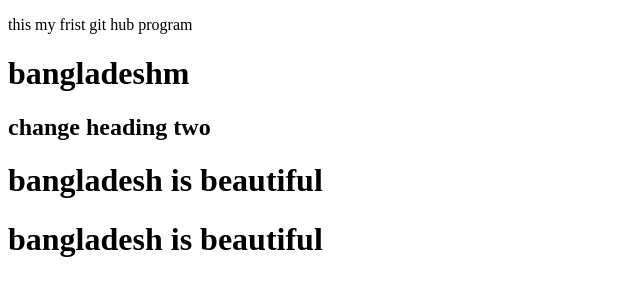
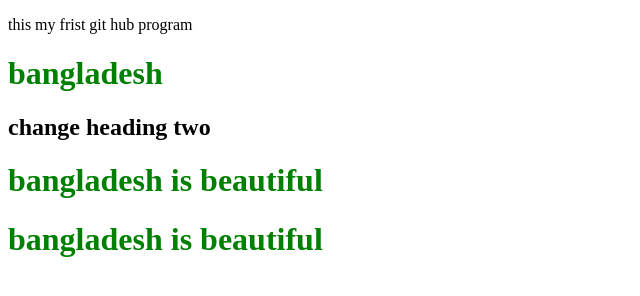
Before and after one commit to shajibsarder/my-start-repo, a plain HTML site: page index.html in a window 1280 px wide. Shown: the whole page, without its empty margins (0-640 px from the left). Drawn offline with Linux system fonts and the light colour scheme.

Commit message:
new change

```diff
--- a/index.html
+++ b/index.html
@@ -5,11 +5,13 @@
     <meta http-equiv="X-UA-Compatible" content="IE=edge">
     <meta name="viewport" content="width=device-width, initial-scale=1.0">
     <title>My start repo file</title>
+    <link rel="stylesheet" href="style.css"></link>
+
 </head>
 <body>
 
     <p> this my frist git hub program</p>
-    <h1> bangladeshm</h1>
+    <h1> bangladesh</h1>
     <h2> change heading two</h2>
     <h1> bangladesh is beautiful</h1>
     <h1> bangladesh is beautiful</h1>
```
